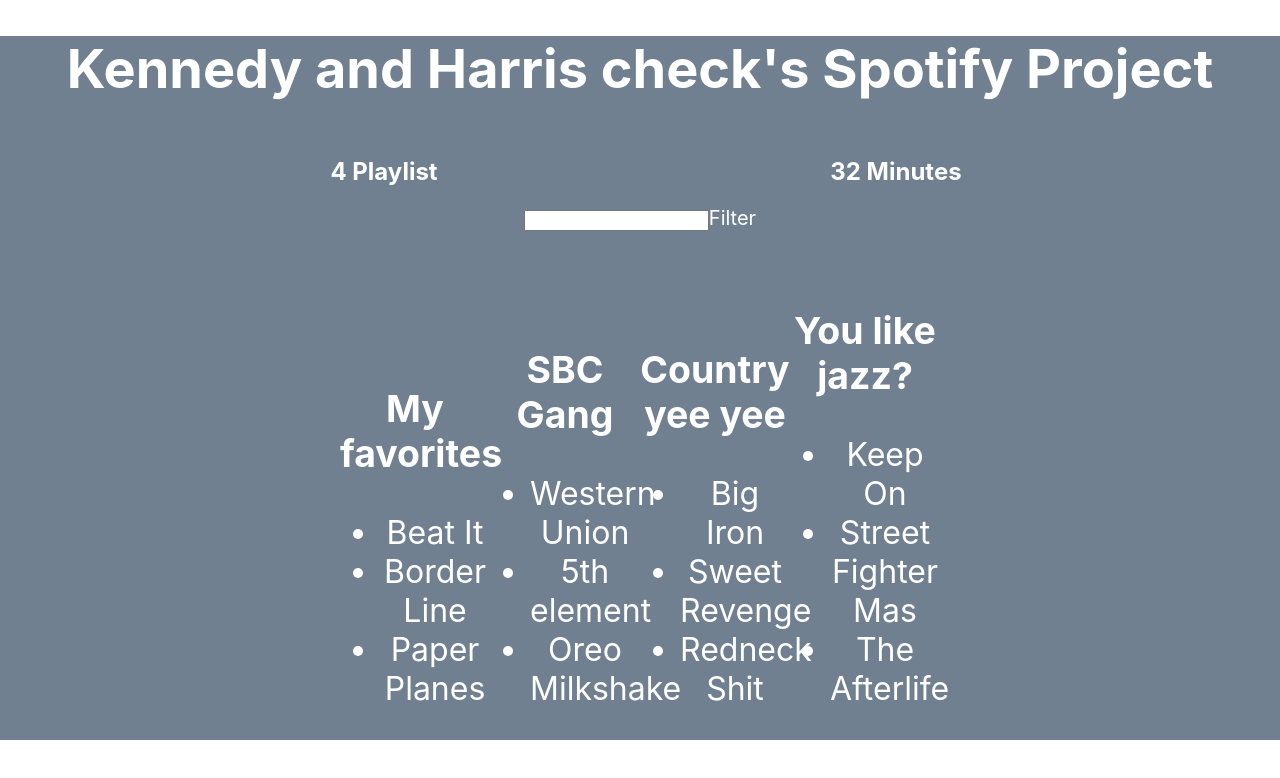
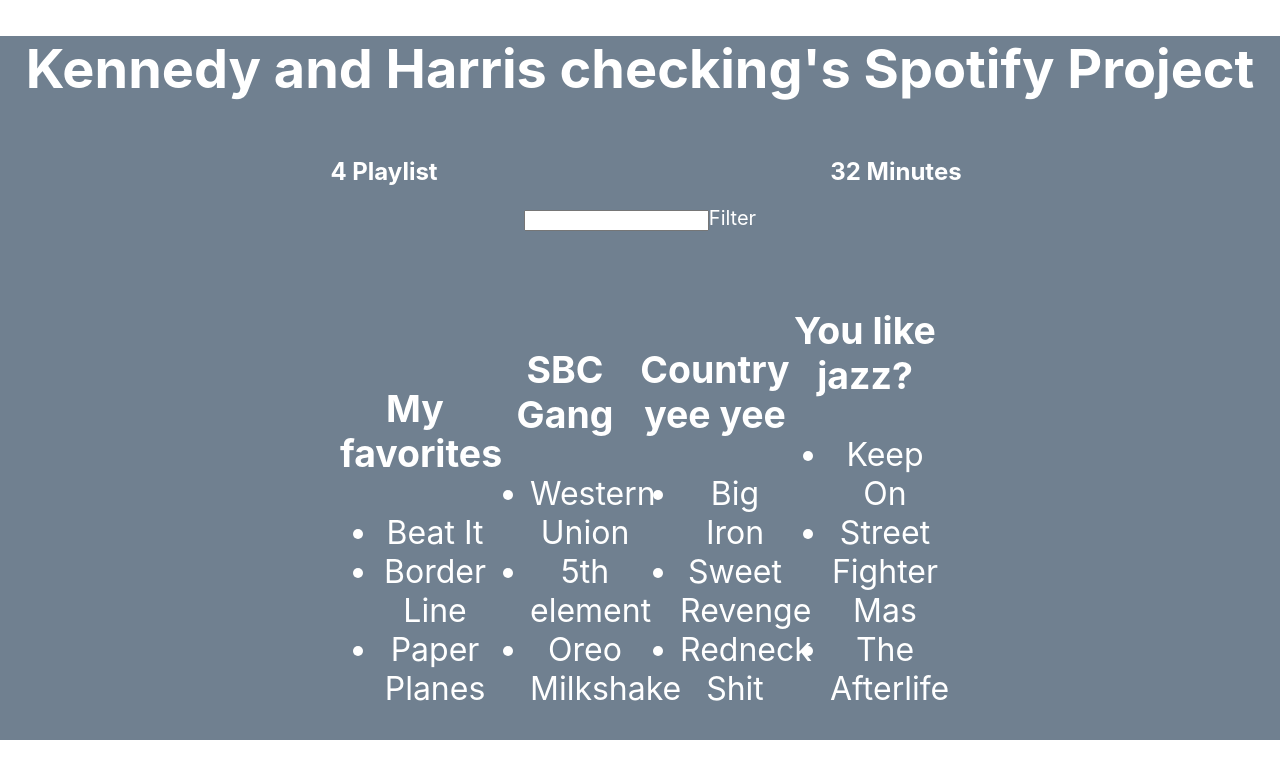
Before and after one commit to hharriss/MIS-3033-Group-Project, a React (Create React App) app in the folder better-playlist-2-github/better-playlist-2/: page / in a window 1280 px wide. Shown: the top 778 px of the page. Built offline with nearby package versions, Linux system fonts and the light colour scheme.

Commit message:
trynna check where the files are gonig to
tewt

```diff
--- a/better-playlist-2-github/better-playlist-2/src/App.js
+++ b/better-playlist-2-github/better-playlist-2/src/App.js
@@ -9,7 +9,7 @@
 let fakeserverdata =
 {
 user:{
-name: 'Kennedy and Harris check',
+name: 'Kennedy and Harris checking',
 playlists: [
   {
     name: 'My favorites',
```
